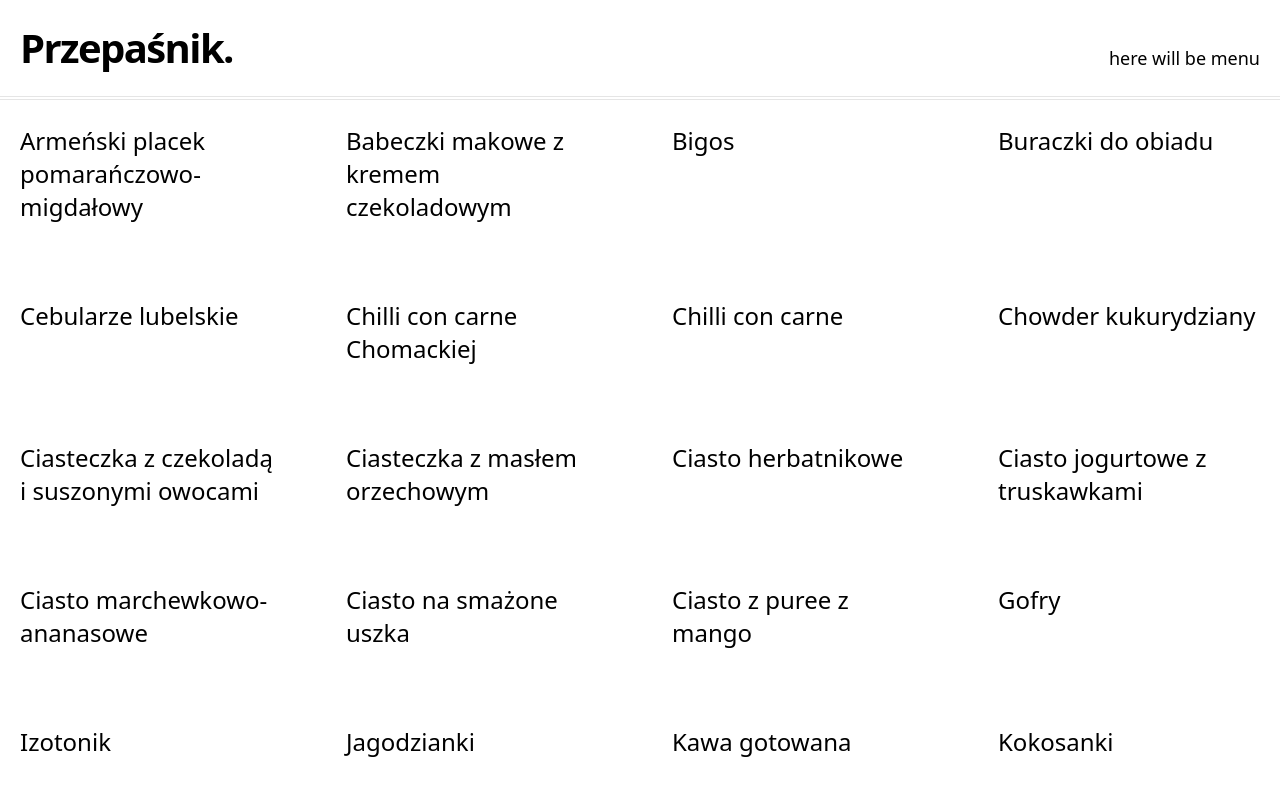
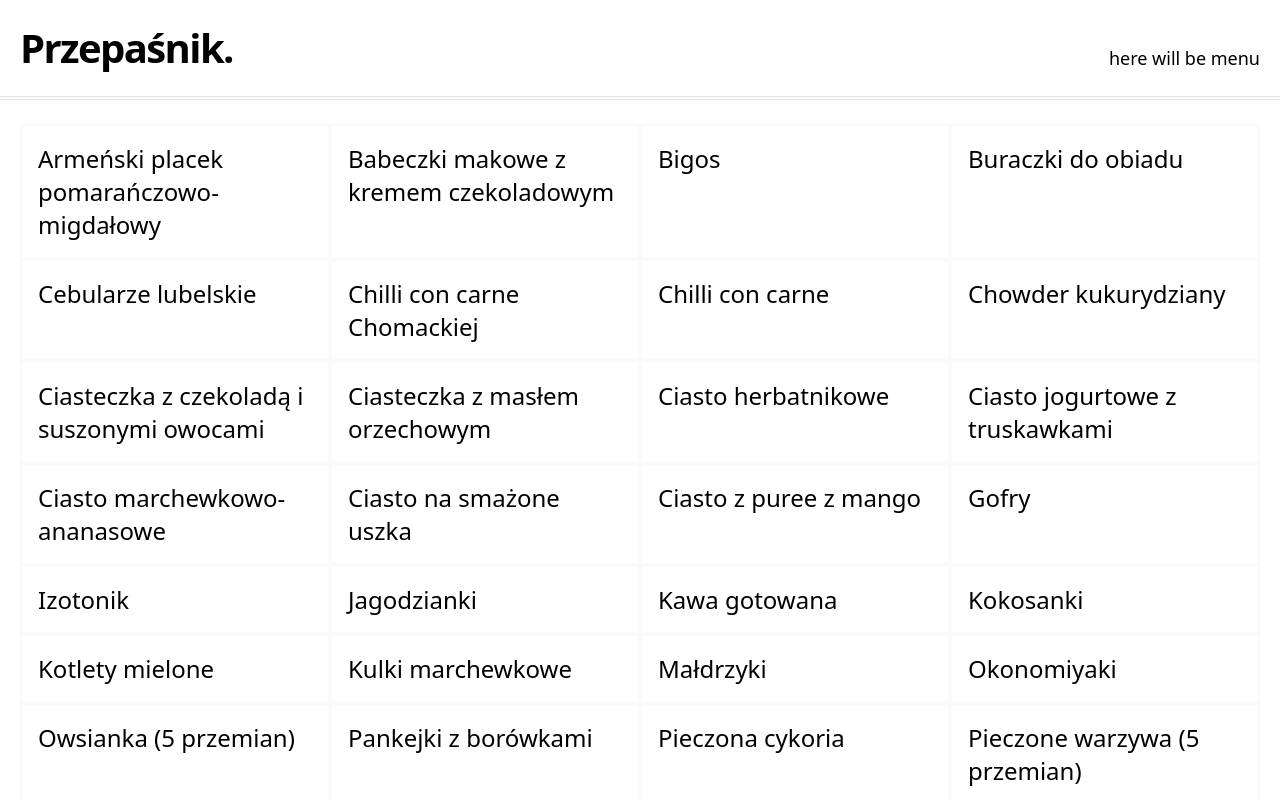
Before and after one commit to shuimanao/przepasnik, a Next.js app: page / in a window 1280 px wide. Shown: the top 800 px of the page. Built offline with nearby package versions, Linux system fonts and the light colour scheme.

Commit message:
feat: a bit of styling

```diff
--- a/components/more-stories.tsx
+++ b/components/more-stories.tsx
@@ -8,7 +8,7 @@ type Props = {
 const MoreStories = ({ posts }: Props) => {
   return (
     <section>
-      <div className="grid grid-cols-1 md:grid-cols-3 lg:grid-cols-4 md:gap-x-8 lg:gap-x-16 gap-y-16 mb-32">
+      <div className="grid grid-cols-1 md:grid-cols-3 lg:grid-cols-4 gap-x-0 gap-y-0 mb-32">
         {posts.map((post) => (
           <PostPreview
             key={post.slug}
--- a/components/post-header.tsx
+++ b/components/post-header.tsx
@@ -8,14 +8,12 @@ type Props = {
 
 const PostHeader = ({ title, date }: Props) => {
   return (
-    <>
+    <div className="max-w-2xl mx-auto">
       <PostTitle>{title}</PostTitle>
-      <div className="max-w-2xl mx-auto">
-        <div className="mb-6 text-lg">
-          <DateFormatter dateString={date} />
-        </div>
+      <div className="mb-6 text-lg">
+        <DateFormatter dateString={date} />
       </div>
-    </>
+    </div>
   );
 };
 
--- a/components/post-preview.tsx
+++ b/components/post-preview.tsx
@@ -8,8 +8,8 @@ type Props = {
 
 const PostPreview = ({ title, slug }: Props) => {
   return (
-    <div>
-      <h3 className="text-2xl mb-3 leading-snug">
+    <div className="border-solid border-2 border-slate-50 p-4 flex items-center md:items-start">
+      <h3 className="text-2xl leading-snug">
         <Link
           as={`/posts/${slug}`}
           href="/posts/[slug]"
```
Also changed, not shown: components/post-body.tsx (+7 -7 lines).
